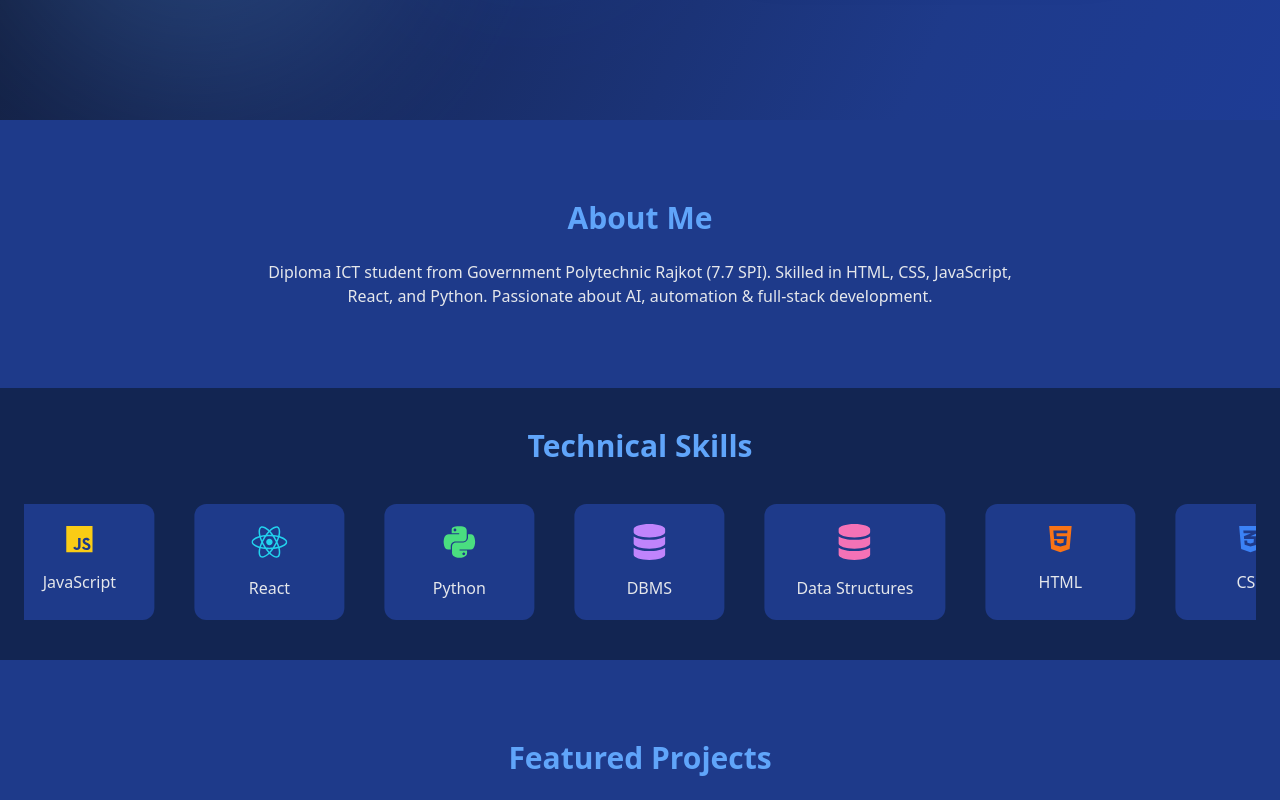
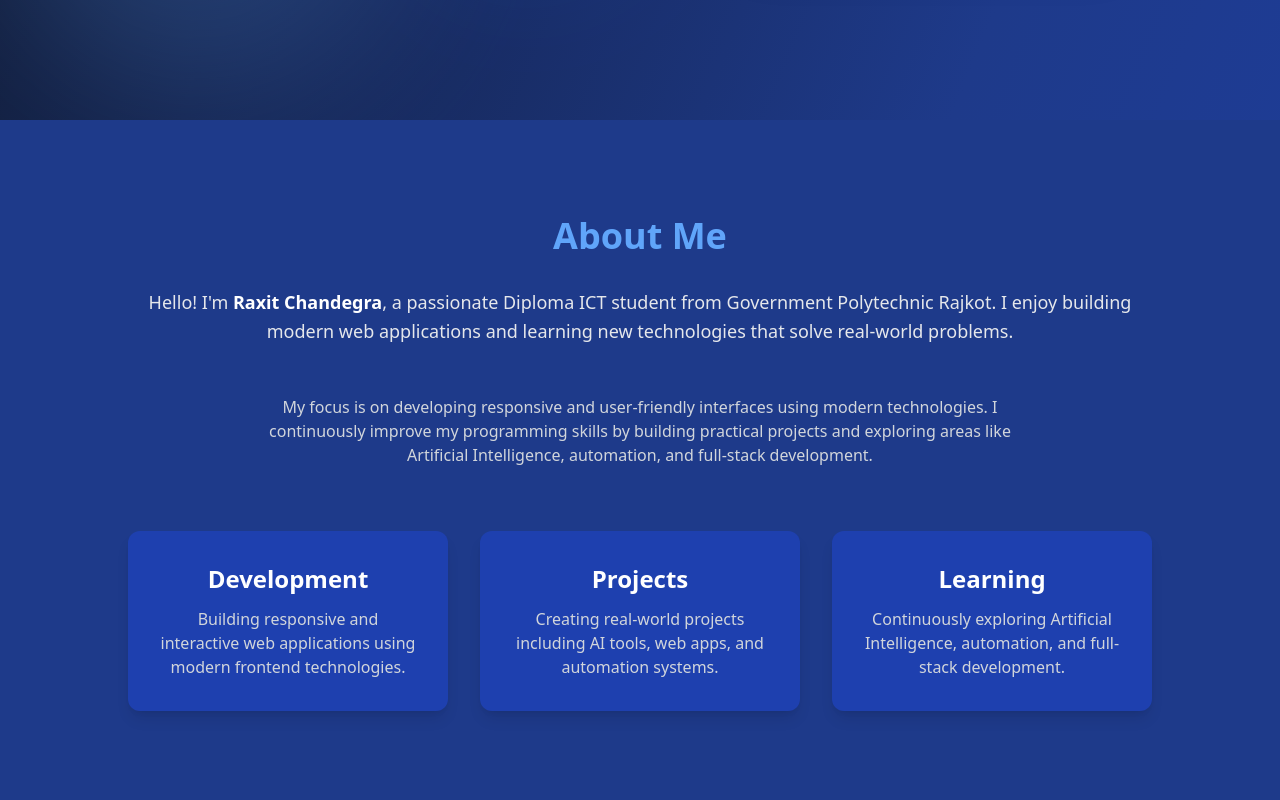
Before and after one commit to Raxit1/My-Portfolio, a React (Vite) app: page / in a window 1280 px wide. Shown: the part 680-1480 px from the top of the page. Built offline with nearby package versions, Linux system fonts and the light colour scheme.

Commit message:
update code

```diff
--- a/src/App.jsx
+++ b/src/App.jsx
@@ -221,8 +221,8 @@ function Home() {
               Frontend Developer • React • Python • AI
             </h2>
             <p className="text-gray-300 mb-8 leading-relaxed">
-              👋 I build interactive & intelligent web apps. 🚀 Passionate about
-              AI, Full-stack & Automation.
+              I build interactive & intelligent web apps. Passionate about AI,
+              Full-stack & Automation.
             </p>
             <div className="flex gap-4 mb-4">
               <a
@@ -281,15 +281,55 @@ function Home() {
       </section>
 
       {/* ABOUT */}
-      <section id="about" className="py-20 px-6 text-center bg-[#1E3A8A]">
-        <h3 className="text-3xl font-bold mb-6 text-[#60A5FA]">About Me</h3>
-        <p className="max-w-3xl mx-auto text-gray-200">
-          Diploma ICT student from Government Polytechnic Rajkot (7.7 SPI).
-          Skilled in HTML, CSS, JavaScript, React, and Python. Passionate about
-          AI, automation & full-stack development.
-        </p>
+      <section id="about" className="py-24 bg-[#1E3A8A] px-6">
+        <div className="max-w-5xl mx-auto text-center">
+          <h2 className="text-4xl font-bold text-[#60A5FA] mb-8">About Me</h2>
+
+          <p className="text-gray-200 text-lg leading-relaxed mb-12">
+            Hello! I'm{" "}
+            <span className="text-white font-semibold">Raxit Chandegra</span>, a
+            passionate Diploma ICT student from Government Polytechnic Rajkot. I
+            enjoy building modern web applications and learning new technologies
+            that solve real-world problems.
+          </p>
+
+          <p className="text-gray-300 max-w-3xl mx-auto mb-16">
+            My focus is on developing responsive and user-friendly interfaces
+            using modern technologies. I continuously improve my programming
+            skills by building practical projects and exploring areas like
+            Artificial Intelligence, automation, and full-stack development.
+          </p>
+
+          {/* Highlights */}
+          <div className="grid md:grid-cols-3 gap-8">
+            <div className="bg-[#1e40af] p-8 rounded-xl shadow-lg hover:scale-105 transition duration-300">
+              <h3 className="text-2xl font-bold text-white mb-3">
+                Development
+              </h3>
+              <p className="text-gray-300">
+                Building responsive and interactive web applications using
+                modern frontend technologies.
+              </p>
+            </div>
+
+            <div className="bg-[#1e40af] p-8 rounded-xl shadow-lg hover:scale-105 transition duration-300">
+              <h3 className="text-2xl font-bold text-white mb-3">Projects</h3>
+              <p className="text-gray-300">
+                Creating real-world projects including AI tools, web apps, and
+                automation systems.
+              </p>
+            </div>
+
+            <div className="bg-[#1e40af] p-8 rounded-xl shadow-lg hover:scale-105 transition duration-300">
+              <h3 className="text-2xl font-bold text-white mb-3">Learning</h3>
+              <p className="text-gray-300">
+                Continuously exploring Artificial Intelligence, automation, and
+                full-stack development.
+              </p>
+            </div>
+          </div>
+        </div>
       </section>
-
       {/* SKILLS */}
       <section
         id="skills"
@@ -352,7 +392,7 @@ function Home() {
       >
         <div className="max-w-5xl mx-auto text-center">
           <h3 className="text-4xl font-bold mb-4 text-[#60A5FA]">
-            Let's Work Together 🚀
+            Let's Work Together
           </h3>
           <p className="text-gray-300 mb-12">
             Have a project idea or want to collaborate? Feel free to reach out.
```
